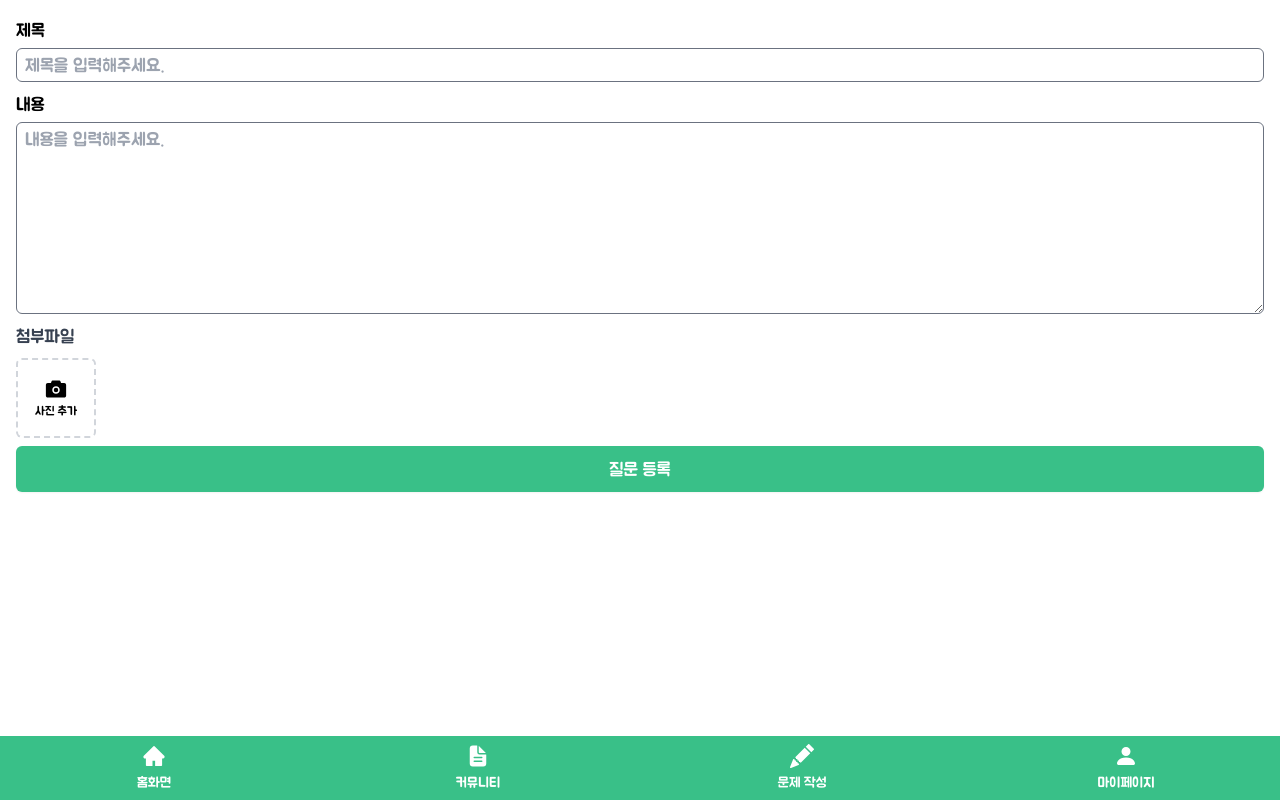
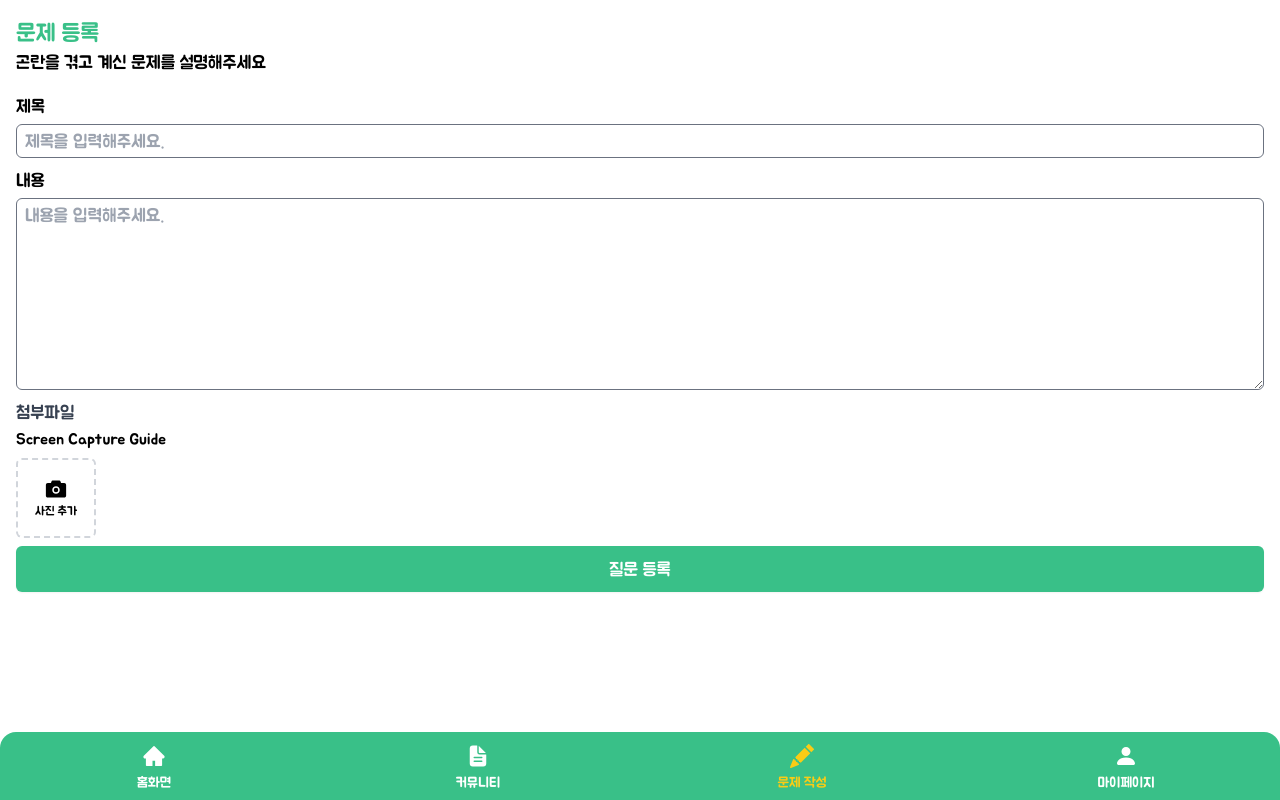
Before and after one commit to LikeLionHackathon-ERICA/Front-end, a React (Vite) app in the folder likedigital/: page /register in a window 1280 px wide. Built offline with nearby package versions, Linux system fonts and the light colour scheme.

Commit message:
[ADD] Bottom NAV 선택효과,  캡쳐방법안내

```diff
--- a/likedigital/src/components/BottomNav.jsx
+++ b/likedigital/src/components/BottomNav.jsx
@@ -2,26 +2,44 @@ import React from "react";
 import { BsFillPencilFill, BsFillPersonFill } from "react-icons/bs";
 import { AiFillHome } from "react-icons/ai";
 import { IoDocumentText } from "react-icons/io5";
+import { useNavigate, useLocation } from "react-router-dom";
+
+const NAV_ITEMS = [
+  { name: "홈화면", path: "/home", icon: AiFillHome },
+  { name: "커뮤니티", path: "/problem", icon: IoDocumentText },
+  { name: "문제 작성", path: "/register", icon: BsFillPencilFill },
+  { name: "마이페이지", path: "/mypage", icon: BsFillPersonFill },
+];
 
 export default function BottomNav() {
+  const navigate = useNavigate();
+  const location = useLocation();
+
   return (
-    <section className="fixed bottom-0 px-1 py-1 bg-primary text-white w-full grid grid-cols-4 gap-6">
-      <div className="flex flex-col justify-center items-center gap-1 rounded py-1 h-full ">
-        <AiFillHome className="text-2xl" />
-        <span className="text-sm">홈화면</span>
-      </div>
-      <div className="flex flex-col justify-center items-center gap-1 rounded py-1 h-full ">
-        <IoDocumentText className="text-2xl" />
-        <span className="text-sm">커뮤니티</span>
-      </div>
-      <div className="flex flex-col justify-center items-center gap-1 rounded py-1 h-full ">
-        <BsFillPencilFill className="text-2xl" />
-        <span className="text-sm">문제 작성</span>
-      </div>
-      <div className="flex flex-col justify-center items-center gap-1 rounded py-1 h-full">
-        <BsFillPersonFill className="text-2xl" />
-        <span className="text-sm">마이페이지</span>
-      </div>
+    <section className="fixed bottom-0 px-1 py-1 pt-2 bg-primary text-white w-full grid grid-cols-4 gap-6 rounded-t-2xl">
+      {NAV_ITEMS.map(({ name, path, icon: Icon }) => {
+        const isActive = location.pathname.startsWith(path);
+        return (
+          <div
+            key={name}
+            onClick={() => navigate(path)}
+            className="flex flex-col justify-center items-center gap-1 rounded py-1 h-full"
+          >
+            <Icon
+              className={`text-2xl ${
+                isActive ? "text-yellow-400" : "text-white"
+              }`}
+            />
+            <span
+              className={`text-sm ${
+                isActive ? "text-yellow-400" : "text-white"
+              }`}
+            >
+              {name}
+            </span>
+          </div>
+        );
+      })}
     </section>
   );
 }
--- /dev/null
+++ b/likedigital/src/components/CameraCapture.jsx
@@ -0,0 +1,42 @@
+import React, { useRef, useState } from "react";
+
+export default function CameraCapture() {
+  const videoRef = useRef(null);
+  const canvasRef = useRef(null);
+  const [capturing, setCapturing] = useState(false);
+
+  const handleStartCaptureClick = () => {
+    setCapturing(true);
+    navigator.mediaDevices.getUserMedia({ video: true }).then((stream) => {
+      videoRef.current.srcObject = stream;
+      videoRef.current.play();
+    });
+  };
+
+  const handleCaptureClick = () => {
+    const context = canvasRef.current.getContext("2d");
+    context.drawImage(
+      videoRef.current,
+      0,
+      0,
+      canvasRef.current.width,
+      canvasRef.current.height
+    );
+    videoRef.current.srcObject
+      .getVideoTracks()
+      .forEach((track) => track.stop());
+    setCapturing(false);
+  };
+
+  return (
+    <div>
+      <video ref={videoRef} hidden={capturing} />
+      <canvas ref={canvasRef} hidden={!capturing} />
+      {capturing ? (
+        <button onClick={handleCaptureClick}>Capture</button>
+      ) : (
+        <button onClick={handleStartCaptureClick}>Start Capture</button>
+      )}
+    </div>
+  );
+}
--- /dev/null
+++ b/likedigital/src/components/Register/CaptureModal.jsx
@@ -0,0 +1,55 @@
+export const CaptureModal = ({ onClose }) => (
+  <div
+    className="fixed z-10 inset-0 overflow-y-auto"
+    aria-labelledby="modal-title"
+    role="dialog"
+    aria-modal="true"
+  >
+    <div className="flex items-end justify-center min-h-screen pt-4 px-4 pb-20 text-center sm:block sm:p-0">
+      <div
+        className="fixed inset-0 bg-gray-500 bg-opacity-75 transition-opacity"
+        aria-hidden="true"
+      ></div>
+      <span
+        className="hidden sm:inline-block sm:align-middle sm:h-screen"
+        aria-hidden="true"
+      >
+        &#8203;
+      </span>
+      <div className="inline-block align-bottom bg-white rounded-lg text-left overflow-hidden shadow-xl transform transition-all sm:my-8 sm:align-middle sm:max-w-lg sm:w-full">
+        <div className="bg-white px-4 pt-5 pb-4 sm:p-6 sm:pb-4">
+          <div className="sm:flex sm:items-start">
+            <div className="mt-3 text-center sm:mt-0 sm:ml-4 sm:text-left">
+              <h3
+                className="text-lg leading-6 font-medium text-gray-900"
+                id="modal-title"
+              >
+                화면 캡쳐 가이드
+              </h3>
+              <div className="mt-2 text-md text-start">
+                <p className="text-gray-500">
+                  1. 전원 버튼과 소리 줄이는 버튼을 동시에 눌러주세요.
+                </p>
+                <p className="text-gray-500">
+                  2. 화면이 깜박일시 스크린샷이 정상적으로 작동한 것입니다.
+                </p>
+                <p className="text-gray-500">
+                  3. 카메라 버튼을 눌러서 사진을 선택해주세요.
+                </p>
+              </div>
+            </div>
+          </div>
+        </div>
+        <div className="bg-gray-50 px-4 py-3 sm:px-6 sm:flex sm:flex-row-reverse">
+          <button
+            onClick={onClose}
+            type="button"
+            className="mt-3 w-full inline-flex justify-center rounded-md border border-transparent shadow-sm px-4 py-2 bg-primary text-base font-medium text-white hover:bg-primary focus:outline-none focus:ring-2 focus:ring-offset-2 focus:ring-primary sm:mt-0 sm:ml-3 sm:w-auto sm:text-sm"
+          >
+            닫기
+          </button>
+        </div>
+      </div>
+    </div>
+  </div>
+);
--- a/likedigital/src/components/Register/InputSection.jsx
+++ b/likedigital/src/components/Register/InputSection.jsx
@@ -4,7 +4,7 @@ export const InputField = ({ label, value, onChange, ...props }) => (
       {label}
     </label>
     <input
-      className="mt-1 px-2 block w-full text-lg py-[2px] border border-gray-500 rounded-md"
+      className="mt-1 focus:border-primary px-2 block w-full text-lg py-[2px] border border-gray-500 rounded-md"
       value={value}
       onChange={onChange}
       {...props}
@@ -18,7 +18,7 @@ export const TextAreaField = ({ label, value, onChange, ...props }) => (
       {label}
     </label>
     <textarea
-      className="mt-1 px-2 block w-full h-48 text-lg py-[2px] border border-gray-500 rounded-md"
+      className="mt-1 focus:border-primary px-2 block w-full h-48 text-lg py-[2px] border border-gray-500 rounded-md"
       value={value}
       onChange={onChange}
       {...props}
--- /dev/null
+++ b/likedigital/src/components/problem/ProblemCard.jsx
@@ -0,0 +1,5 @@
+import React from "react";
+
+export default function ProblemCard() {
+  return <div>ProblemCard</div>;
+}
--- a/likedigital/src/main.jsx
+++ b/likedigital/src/main.jsx
@@ -6,15 +6,16 @@ import "./index.css";
 import Home from "./pages/Home.jsx";
 import Login from "./pages/Login.jsx";
 import Register from "./pages/Register.jsx";
-import RegisterView from "./pages/RegisterView.jsx";
+import ProblemView from "./pages/ProblemView.jsx";
+import Error from "./pages/Error.jsx";
 
 const router = createBrowserRouter([
   {
     path: "/",
     element: <App />,
-    // errorElement: <Error/>,
+    errorElement: <Error />,
     children: [
-      { index: true, path: "/", element: <Home /> },
+      { index: true, path: "/home", element: <Home /> },
       {
         path: "login",
         element: <Login />,
@@ -25,7 +26,7 @@ const router = createBrowserRouter([
       },
       {
         path: "problem/:id",
-        element: <RegisterView />,
+        element: <ProblemView />,
       },
     ],
   },
--- /dev/null
+++ b/likedigital/src/pages/Error.jsx
@@ -0,0 +1,34 @@
+import { AiOutlineExclamationCircle } from "react-icons/ai";
+import { useNavigate } from "react-router-dom";
+
+export default function Error() {
+  const navigate = useNavigate();
+
+  const handleGoBack = () => {
+    navigate("/");
+  };
+
+  return (
+    <div className="fixed inset-0 flex items-center justify-center bg-white">
+      <div className="flex flex-col gap-[1px] justify-center items-center bg-white p-4 rounded-xl shadow-xl w-full max-w-sm mx-4 text-center border-2 border-primary relative">
+        <div
+          className="text-red-500 text-[60px] font-bold
+              absolute left-3 top-3
+        "
+        >
+          <AiOutlineExclamationCircle />
+        </div>
+        <h3 className="text-4xl font-semibold text-primary mb-4">에러</h3>
+        <p className="text-xl mb-6 text-gray-600 font-bold">
+          잘못된 접근입니다
+        </p>
+        <button
+          onClick={handleGoBack}
+          className="bg-primary text-white px-6 py-2 rounded-lg font-bold animate-bounce"
+        >
+          처음화면으로 돌아가기
+        </button>
+      </div>
+    </div>
+  );
+}
--- a/likedigital/src/pages/Home.jsx
+++ b/likedigital/src/pages/Home.jsx
@@ -1,7 +1,6 @@
-import React from 'react'
+import React from "react";
+import CameraCapture from "../components/CameraCapture";
 
 export default function Home() {
-  return (
-    <div>Home</div>
-  )
+  return <div></div>;
 }
--- a/likedigital/src/pages/RegisterView.jsx
+++ b/likedigital/src/pages/ProblemView.jsx
@@ -1,5 +1,5 @@
 import React from "react";
 
-export default function RegisterView() {
+export default function ProblemView() {
   return <div>RegisterView</div>;
 }
--- a/likedigital/src/pages/Register.jsx
+++ b/likedigital/src/pages/Register.jsx
@@ -5,12 +5,13 @@ import {
   ImageUploadButton,
   ImagePreview,
 } from "../components/Register/ImageSection.jsx";
+import { CaptureModal } from "../components/Register/CaptureModal";
 const Register = () => {
   const [title, setTitle] = useState("");
   const [content, setContent] = useState("");
   const [files, setFiles] = useState([]);
   const [previews, setPreviews] = useState([]);
-
+  const [isModalOpen, setIsModalOpen] = useState(false);
   const handleTitleChange = (e) => setTitle(e.target.value);
   const handleContentChange = (e) => setContent(e.target.value);
   const handleFileChange = (e) => {
@@ -38,8 +39,19 @@ const Register = () => {
     });
   };
 
+  const handleOpenModal = () => {
+    setIsModalOpen(true);
+  };
+
+  const handleCloseModal = () => {
+    setIsModalOpen(false);
+  };
   return (
-    <div className="flex flex-col p-4">
+    <section className="flex flex-col p-4">
+      <div className="mb-4 text-start">
+        <h2 className="text-primary text-2xl">문제 등록</h2>
+        <span className="text-lg">곤란을 겪고 계신 문제를 설명해주세요</span>
+      </div>
       <form className="space-y-2 flex flex-col flex-1" onSubmit={handleSubmit}>
         <InputField
           label="제목"
@@ -62,6 +74,10 @@ const Register = () => {
           <label htmlFor="file" className="block text-lg text-gray-700">
             첨부파일
           </label>
+          <div>
+            <button onClick={handleOpenModal}>Screen Capture Guide</button>
+          </div>
+          {isModalOpen && <CaptureModal onClose={handleCloseModal} />}
           <div className="mt-2 flex space-x-2">
             {previews.map((preview, index) => (
               <ImagePreview key={index} src={preview} />
@@ -80,7 +96,7 @@ const Register = () => {
           </button>
         </div>
       </form>
-    </div>
+    </section>
   );
 };
 
```
